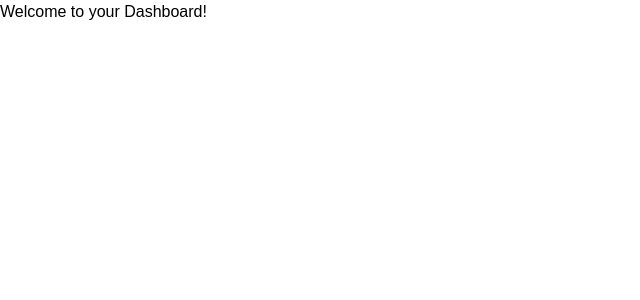
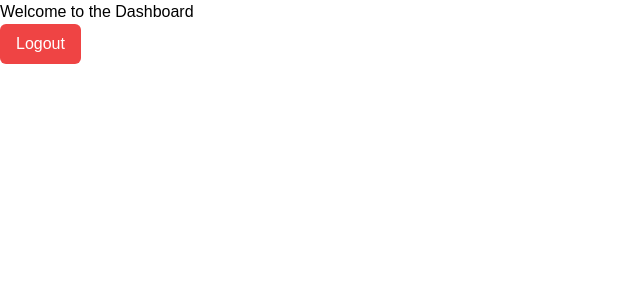
Before and after one commit to karinar4/FP-EAS-PBKK, a Next.js app in the folder frontend/: page /dashboard in a window 1280 px wide. Before the commit this address had no page. Shown: the top 300 px of the page, without its empty margins (0-640 px from the left). Built offline with nearby package versions, Linux system fonts and the light colour scheme.

Commit message:
feat; logout component.

```diff
--- /dev/null
+++ b/frontend/app/components/LogoutButton.tsx
@@ -0,0 +1,25 @@
+'use client';
+
+import React from 'react';
+import { useRouter } from 'next/navigation';
+
+const LogoutButton = () => {
+  const router = useRouter();
+
+  const handleLogout = () => {
+    document.cookie = 'auth-token=; path=/; max-age=0';
+
+    router.push('/login');
+  };
+
+  return (
+    <button
+      onClick={handleLogout}
+      className="bg-red-500 text-white py-2 px-4 rounded-md hover:bg-red-600"
+    >
+      Logout
+    </button>
+  );
+};
+
+export default LogoutButton;
--- a/frontend/app/dashboard/page.tsx
+++ b/frontend/app/dashboard/page.tsx
@@ -1,25 +1,15 @@
 'use client';
 
-import { useEffect } from 'react';
-import { useRouter } from 'next/navigation';
+import React from 'react';
+import LogoutButton from '../components/LogoutButton';
 
-const DashboardPage = () => {
-  const router = useRouter();
-
-  useEffect(() => {
-    // Check if the auth-token exists in cookies
-    const token = document.cookie.split('; ').find(row => row.startsWith('auth-token='));
-
-    if (!token) {
-      router.push('/login');
-    }
-  }, [router]);
-
+const Dashboard = () => {
   return (
     <div>
-      <h1>Welcome to your Dashboard!</h1>
+      <h1>Welcome to the Dashboard</h1>
+      <LogoutButton />
     </div>
   );
 };
 
-export default DashboardPage;
+export default Dashboard;
```
